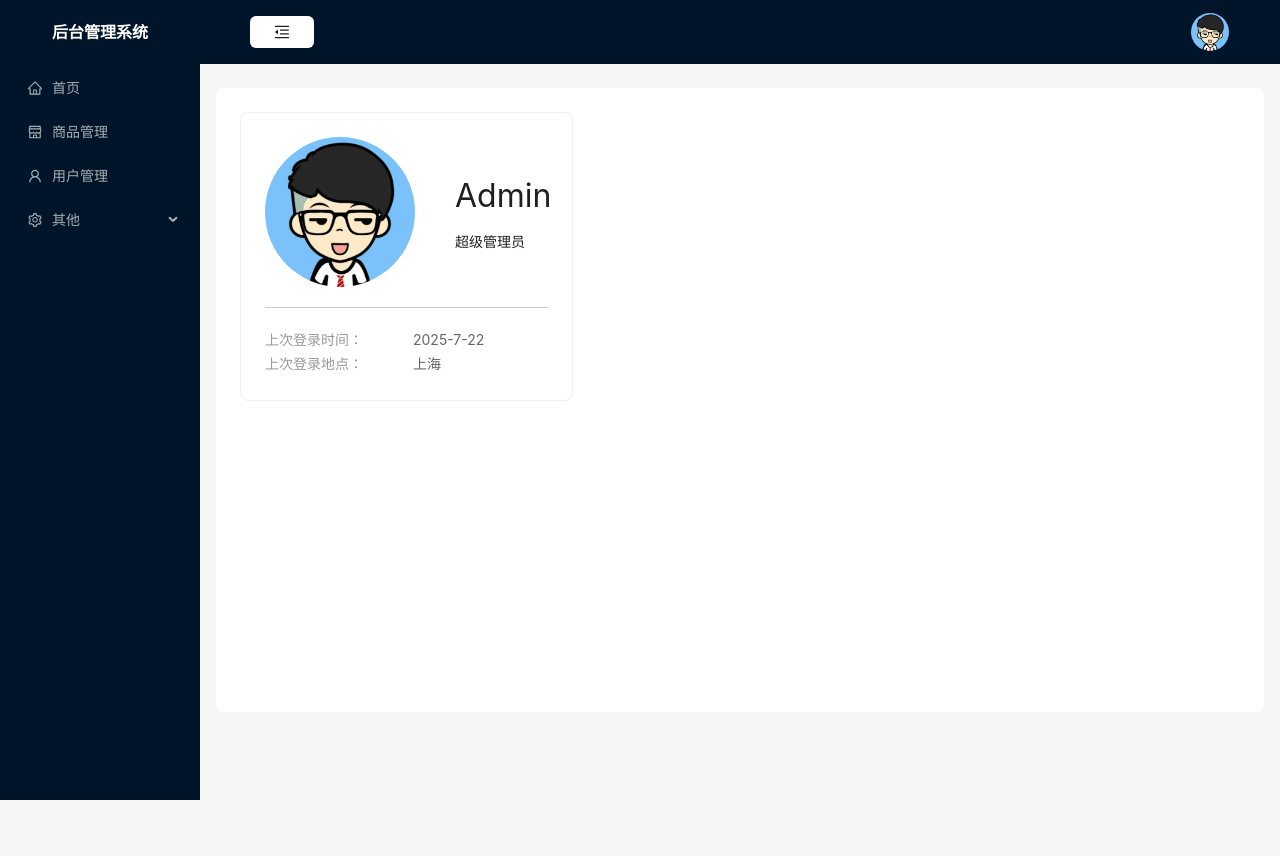
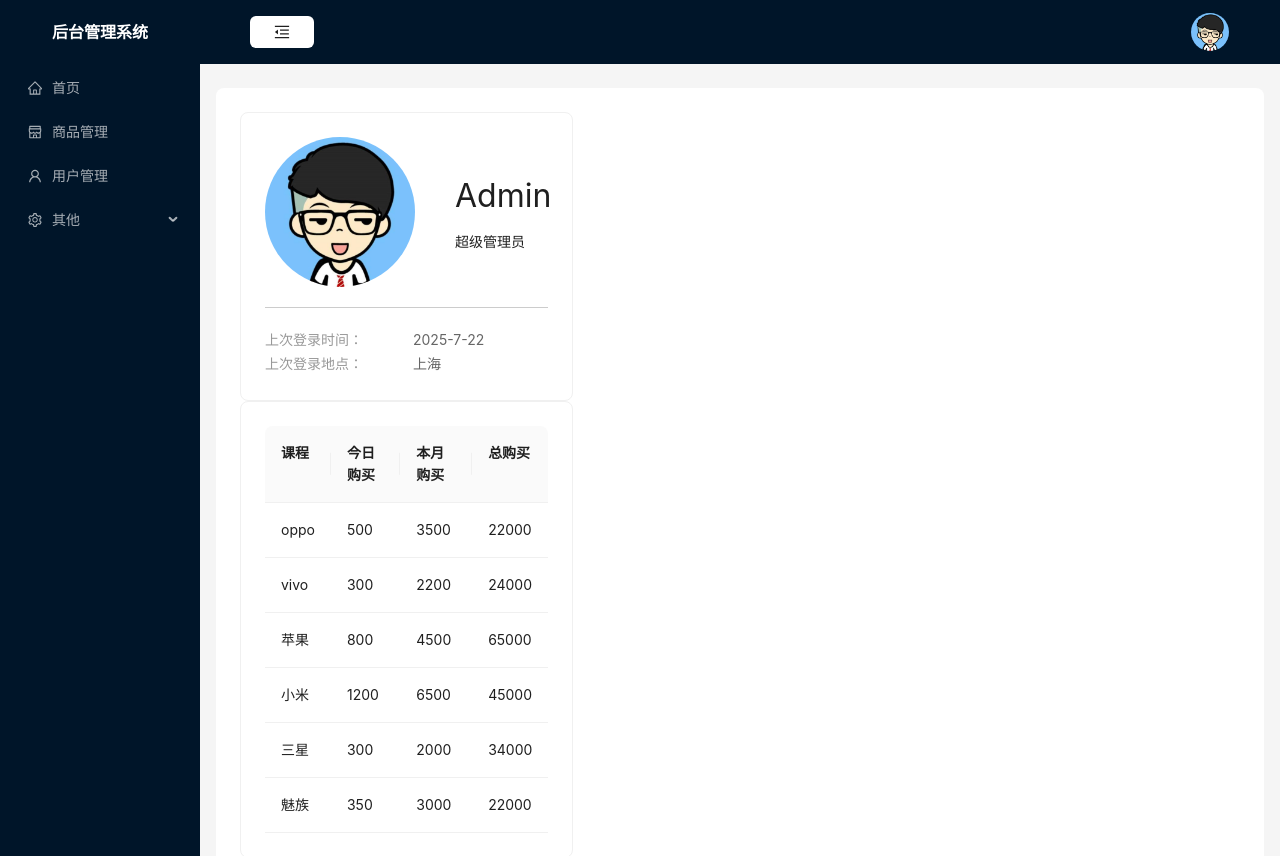
Before and after one commit to zaochua/react-houtai, a React (Create React App) app: page /home in a window 1280 px wide. Shown: the top 856 px of the page. Before the commit the page ends 800 px from the top, so only its background shows below. Built offline with nearby package versions, Linux system fonts and the light colour scheme.

Commit message:
#表格数据渲染

```diff
--- a/src/index.js
+++ b/src/index.js
@@ -17,7 +17,4 @@ root.render(
     </React.StrictMode>
 );
 
-// If you want to start measuring performance in your app, pass a function
-// to log results (for example: reportWebVitals(console.log))
-// or send to an analytics endpoint. Learn more: https://bit.ly/CRA-vitals
 reportWebVitals();
--- a/src/pages/home/index.js
+++ b/src/pages/home/index.js
@@ -1,17 +1,37 @@
-import {Row, Col, Card} from "antd";
+import {Row, Col, Card, Table} from "antd";
 import "./home.css";
-import {useEffect} from "react";
+import {useEffect, useState} from "react";
 import {getData} from "../../api";
 
+const columns = [
+    {
+        title: "课程",
+        dataIndex: "name"
+    },
+    {
+        title: "今日购买",
+        dataIndex: "todayBuy"
+    },
+    {
+        title: "本月购买",
+        dataIndex: "monthBuy"
+    },
+    {
+        title: "总购买",
+        dataIndex: "totalBuy"
+    }
+];
 const Home = () => {
     const userImg = require("../../assets/images/user.png");
 
     useEffect(() => {
-        getData().then(res=>{
-            console.log(res);
-        })
+        getData().then(({data}) => {
+            const {tableData} = data.data;
+            setTableData(tableData);
+        });
     }, []);
 
+    const [tableData, setTableData] = useState([]);
     return (<Row className={"home"}>
         <Col span={8}>
             <Card hoverable>
@@ -28,6 +48,9 @@ const Home = () => {
                     <p>上次登录地点：<span>上海</span></p>
                 </div>
             </Card>
+            <Card>
+                <Table columns={columns} dataSource={tableData} pagination={false}/>
+            </Card>
         </Col>
 
 
```
